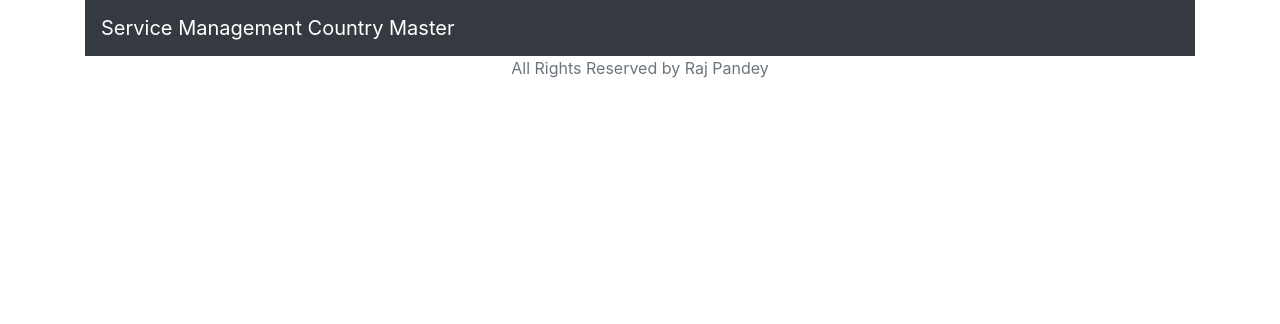
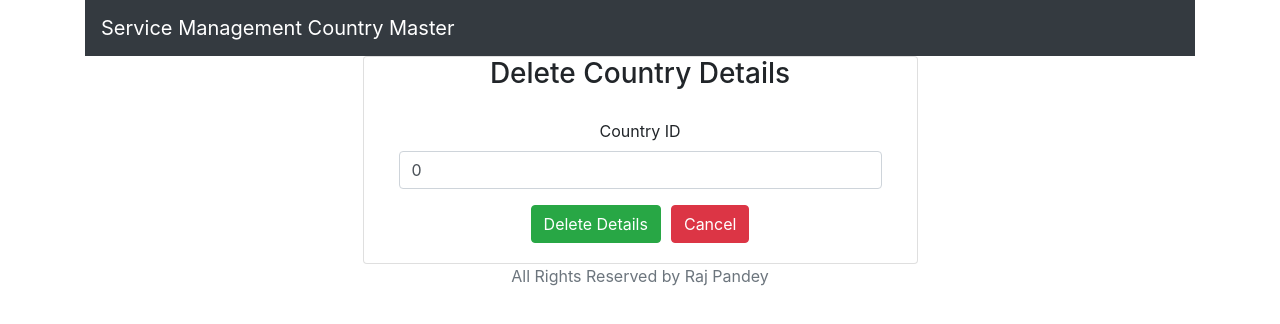
Before and after one commit to YdAnni-ex3/Service_Management_System_FrontEnd, a React (Create React App) app: page /deleteCountryDetails in a window 1280 px wide. Shown: the top 324 px of the page. Built offline with nearby package versions, Linux system fonts and the light colour scheme.

Commit message:
Added Delete

```diff
--- a/src/Components/Master/CountryMaster/deleteCountryDetails.jsx
+++ b/src/Components/Master/CountryMaster/deleteCountryDetails.jsx
@@ -1,16 +1,103 @@
 import React, { Component } from 'react'
+import CountryMasterService from '../../../ServiceComponent/Master/CountryMasterService';
+
 
 export default class deleteCountryDetails extends Component {
     constructor(props) {
         super(props)
         this.state = {
+            id: 0,
+            country_name:'',
+            country_code:'',
+            country_description:'',
+            active_status:'',
+            country:[],
+            error:{}
         }
+        this.changeId = this.changeId.bind(this);
+        this.deleteCountryDetail = this.deleteCountryDetail.bind(this);
+        this.deleteCountryDetails_error = this.deleteCountryDetails_error.bind(this);
+        this.cancel = this.cancel.bind(this);
+    }
+
+    changeId = (event) =>{
+        this.setState({id: event.target.value});
+    }
+
+    deleteCountryDetail = (event) =>{
+        let country = {id:this.state.id, country_name:this.state.country_name,country_code:this.state.country_code,country_description:this.state.country_description,active_status:this.state.active_status};
+        let isValid = true;
+        console.log(country);
+
+        CountryMasterService.deleteCountryDetails_(country).then(res => {
+            console.log(res.data);
+            const error = {};
+            if(res.data==="Country with Id is not there in Database")
+            {
+                error.IDerror = "Country with Id is not there in Database";
+                isValid = false;
+            }
+            else
+            {
+                isValid = true;
+            }
+            this.setState({error});
+            return isValid;
+        });
+    }
+
+    componentDidCatch()
+    {
+        CountryMasterService.getCountryById(this.state.id).then(res =>{
+            let count = res.data;
+            this.setState(
+                {
+                   id:count.id
+                }
+            );
+        });
 
     }
+    deleteCountryDetails_error = (e) =>{
+        e.preventDefault();
+        const isValid = this.deleteCountryDetail();
+
+    }
+    cancel(){
+        this.props.history.push('/');
+    }
     render() {
+        const {error} = this.state;
         return (
             <div>
+                <div className = "container">
+                    <div className = "row">
+                        <div className = "card col-md-6 offset-md-3 offset-md-3">
+                            <h3 className = "text-center">Delete Country Details</h3>
+                            <div className = "card-body">
 
+                                <form>
+
+                                    <div className = "form-group">
+                                    <label>Country ID </label>
+                                    {Object.keys(error).map((key) =>{
+                                        return <div style = {{color:"red"}}key = {key}>
+                                            {error[key]}</div>
+                                    })}
+                                    <input type = "int" placeholder="Country ID" name="id" className="form-control"
+                                    value={this.state.id} onChange={this.changeId}/>
+                                    </div>
+
+                                        <button className="btn btn-success" onClick={this.deleteCountryDetails_error.bind(this)}>Delete Details</button>
+                                        <button className="btn btn-danger" onClick={this.cancel.bind(this)} style={{marginLeft: "10px"}}>Cancel</button>
+
+                                </form>
+                            </div>
+                        </div>
+
+                    </div>
+
+                </div>
             </div>
         )
     }
```
